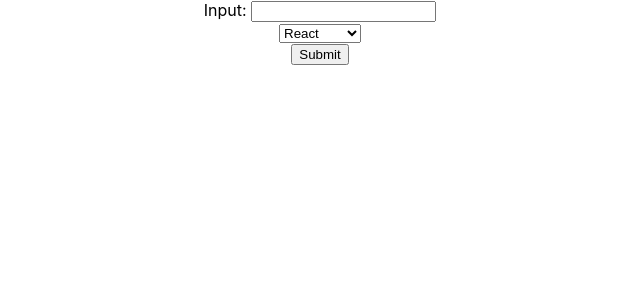
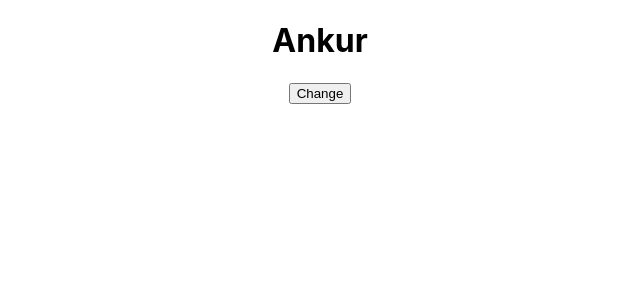
Before and after one commit to Ankur9669/react-important-concepts, a React (Create React App) app: page / in a window 1280 px wide. Shown: the top 300 px of the page, without its empty margins (320-960 px from the left). Built offline with nearby package versions, Linux system fonts and the light colour scheme.

Commit message:
update: added lifecycle component

```diff
--- a/src/App.js
+++ b/src/App.js
@@ -14,6 +14,7 @@ import Inline from "./CssStyling/InlineCss";
 import ExternalCss from "./CssStyling/ExtenalCss";
 import StyledModule from "./CssStyling/StylesModules";
 import Form from "./Forms/Form";
+import LifecycleMethods from "./lifecycleMethods/LifecycleMetods";
 
 
 //stateless functional component
@@ -40,8 +41,9 @@ function App() {
     <List/>
     <Inline/>
     <ExternalCss/>
-    <StyledModule/>*/}
-    <Form/>
+    <StyledModule/>
+    <Form/>*/}
+    <LifecycleMethods/>
     </div>
   );
 }
--- /dev/null
+++ b/src/lifecycleMethods/LifecycleMetods.js
@@ -0,0 +1,61 @@
+import React, { Component } from 'react'
+
+class LifecycleMethods extends Component
+{
+    constructor(props) {
+        super(props)
+
+        this.state = {
+             name : "ankur"
+        }
+        this.onClick = this.onClick.bind(this);
+        console.log("constructor");
+    }
+
+    static getDeriveStateFromProps(props, state)
+    {
+        console.log("getDerivedStateFromProps");
+    }
+
+    componentDidMount()
+    {
+        console.log("componentDidMount");
+    }
+
+    shouldComponentUpdate()
+    {
+        console.log("shouldComponentUpdate");
+        return true;
+    }
+
+    getSnapshotBeforeUpdate(prevProps, prevState)
+    {
+        console.log("getSnapShotBeforeUpdate");
+        return null;
+    }
+
+    componentDidUpdate()
+    {
+        console.log("componentDidUpdate");
+    }
+
+    onClick()
+    {
+        this.setState({
+            name: "Yuee"
+        })
+    }
+
+    render() {
+        console.log("render");
+        return (
+            <div>
+                <h1>Ankur</h1>
+                <button onClick = {this.onClick}>Change</button>
+            </div>
+        )
+
+    }
+}
+
+export default LifecycleMethods
```
